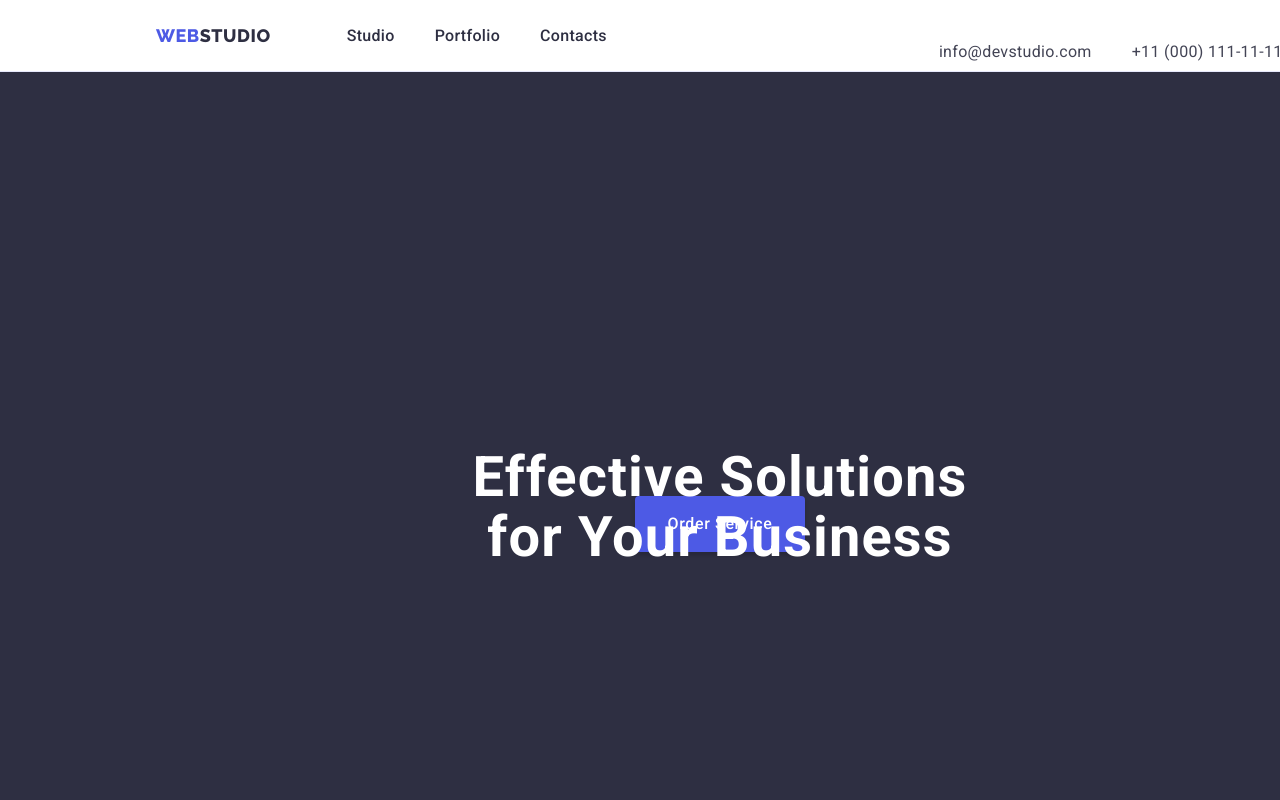
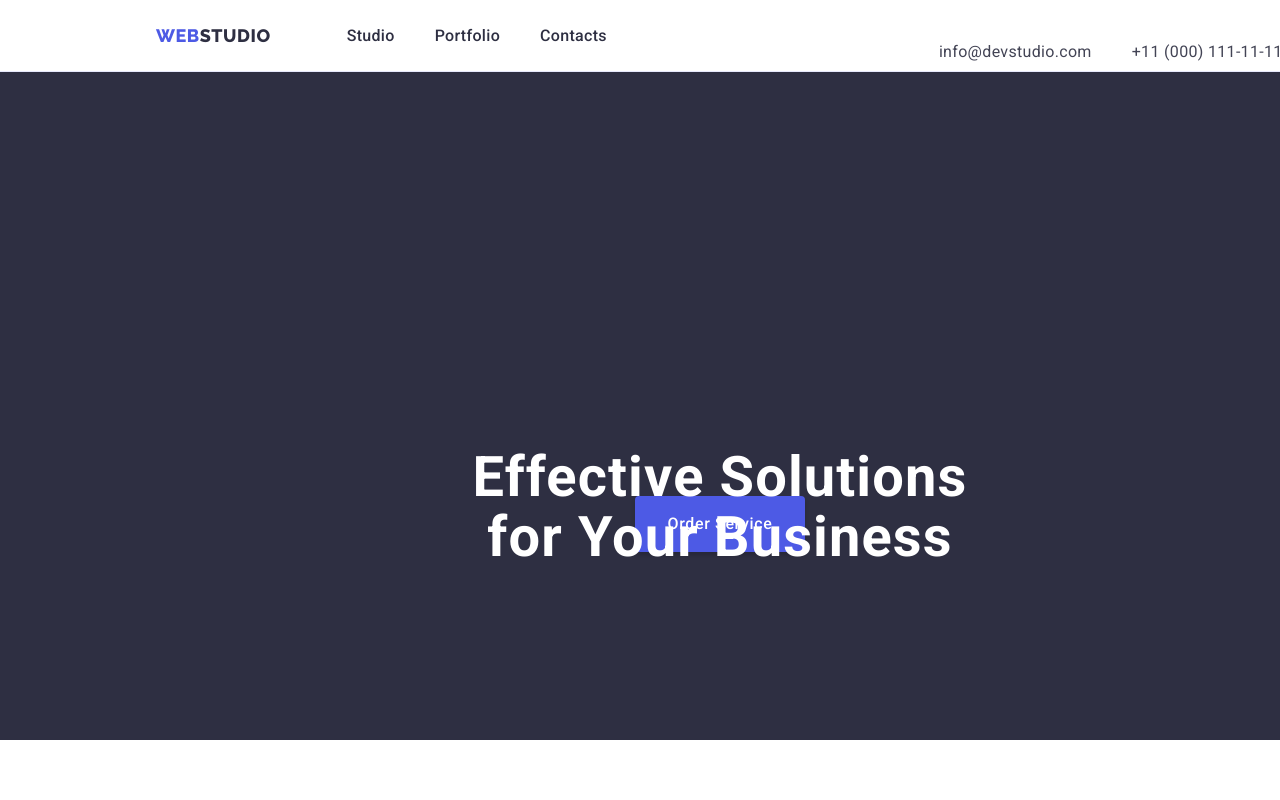
Before and after one commit to NikkiPotomakha/goit-markup-hw-03, a plain HTML site: page index.html in a window 1280 px wide. Shown: the top 800 px of the page. Drawn offline with nearby package versions, Linux system fonts and the light colour scheme.

Commit message:
Update index.html

```diff
--- a/index.html
+++ b/index.html
@@ -48,7 +48,7 @@
     <main class="main">
       <!--selection 1-->
       <section class="dark-section">
-        <div class="container hero">
+        <div class="container">
         <h1 class="ttl_one">Effective Solutions for Your Business</h1>
         <button class="button" type="button">Order Service</button>
         </div>
```
